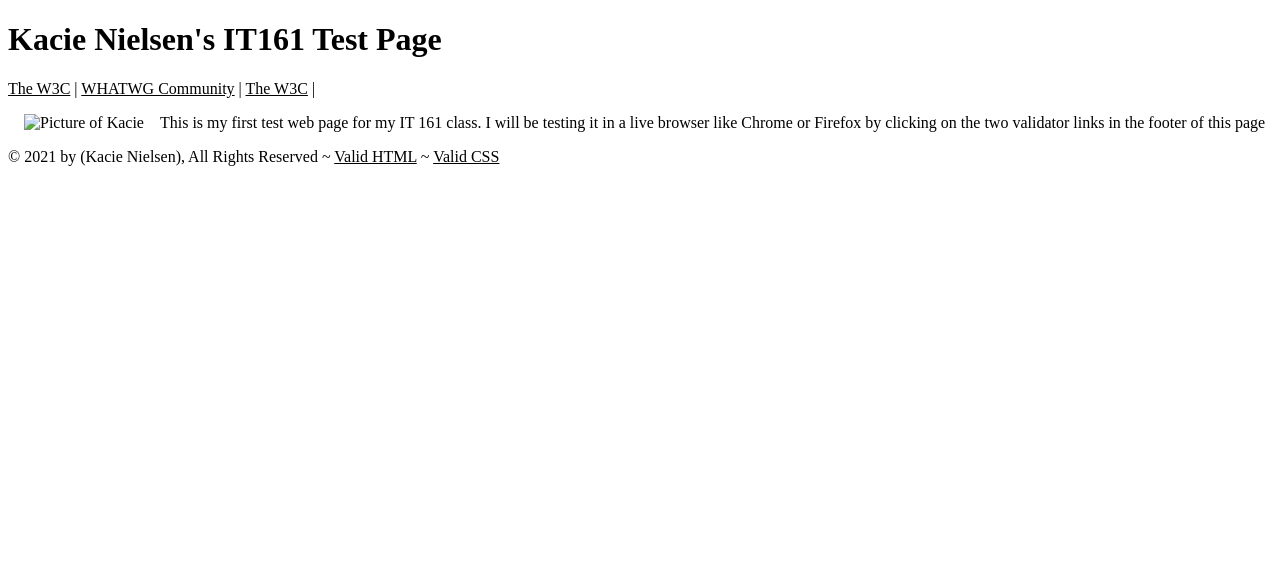
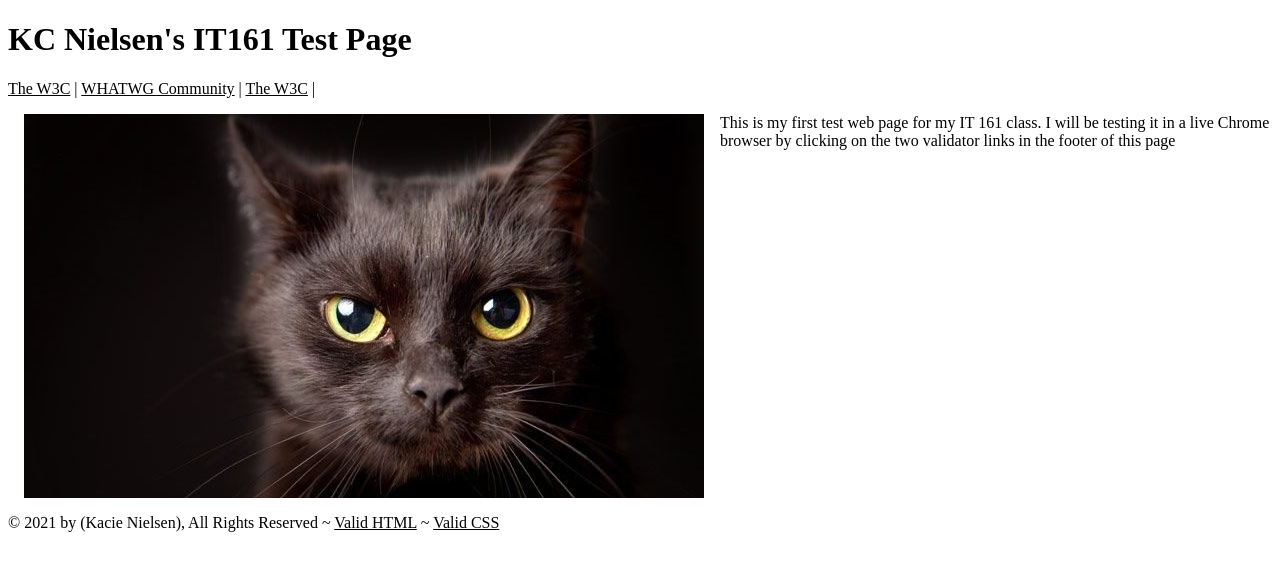
Before and after one commit to Csynlsn/sum21-it161, a plain HTML site: page it161/test.html in a window 1280 px wide. Drawn offline with Linux system fonts and the light colour scheme.

Commit message:
Fix syntax error
Fix error in <img> tag, add image file to /images, image now displays on remote site.

```diff
--- a/it161/test.html
+++ b/it161/test.html
@@ -2,8 +2,8 @@
 <html lang="en">
     <head>
         <meta charset="utf-8" />
-        <meta name="robots" content="no index, no follow" />
-        <title> IT161 Test Web Page by Kacie Nielsen</title>
+        <meta name="robots" content="noindex,nofollow" />
+        <title> IT161 Test Web Page by Kacie Nielsen Summer 2021</title>
         <!-- START Style Here-->
         <style>
             img {float:left;
@@ -27,7 +27,7 @@
     </head>
     <body>
         <header>
-            <h1>Kacie Nielsen's IT161 Test Page</h1>
+            <h1>KC Nielsen's IT161 Test Page</h1>
             <nav>
                 <a href="https://www.w3.org/" target="_blank">The W3C</a> |
                 <a href="https://whatwg.org/" target="_blank">WHATWG Community</a> |
@@ -35,9 +35,9 @@
 
             </nav>
         </header>
-            <img scr="images/me.jpg"alt="Picture of Kacie">
+             <img src="images/me.jpeg" alt="Picture of me.">
             <p>This is my first test web page for my IT 161 class.
-                I will be testing it in a live browser like Chrome or Firefox
+                I will be testing it in a live Chrome browser
                 by clicking on the two validator links in the footer of this page</p>
                 <footer>
                     <p>&copy; 2021 by (Kacie Nielsen), All Rights Reserved ~
```
Also changed, not shown: it161/images/me.jpeg (added).
